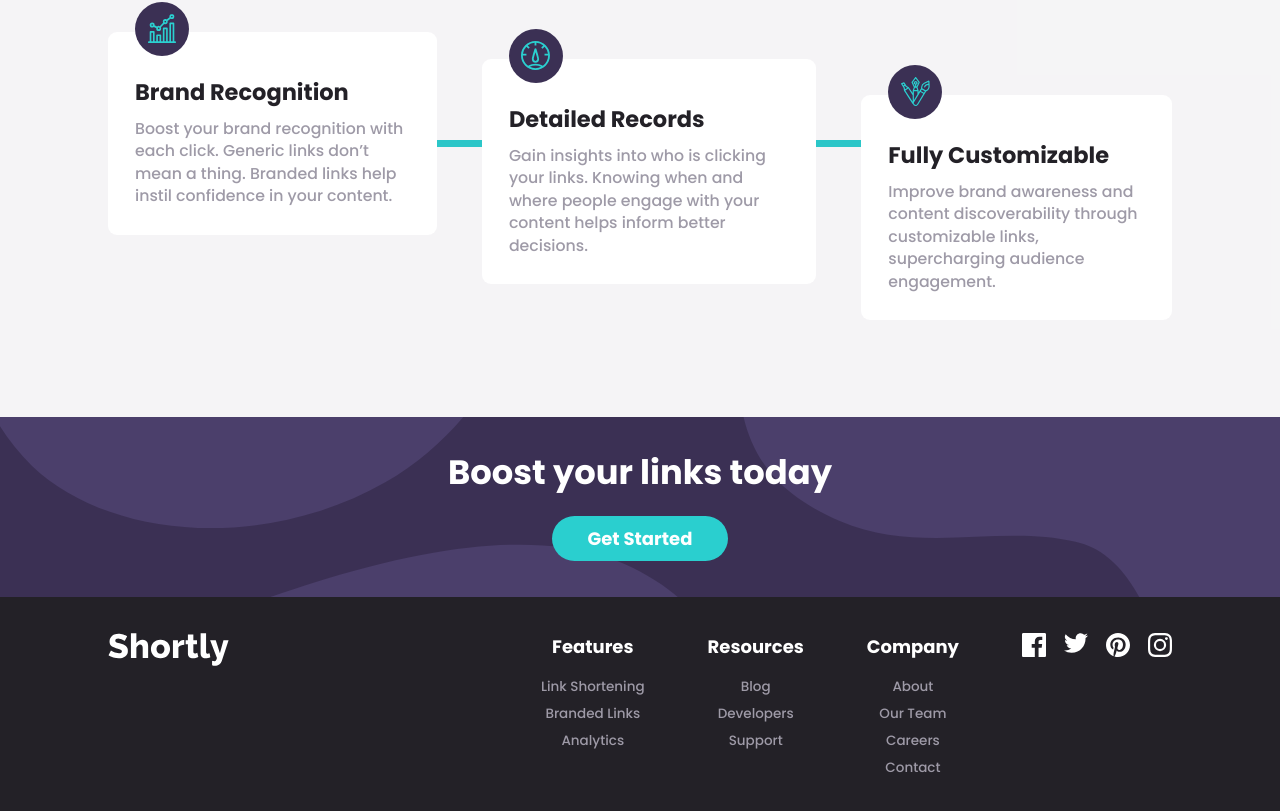
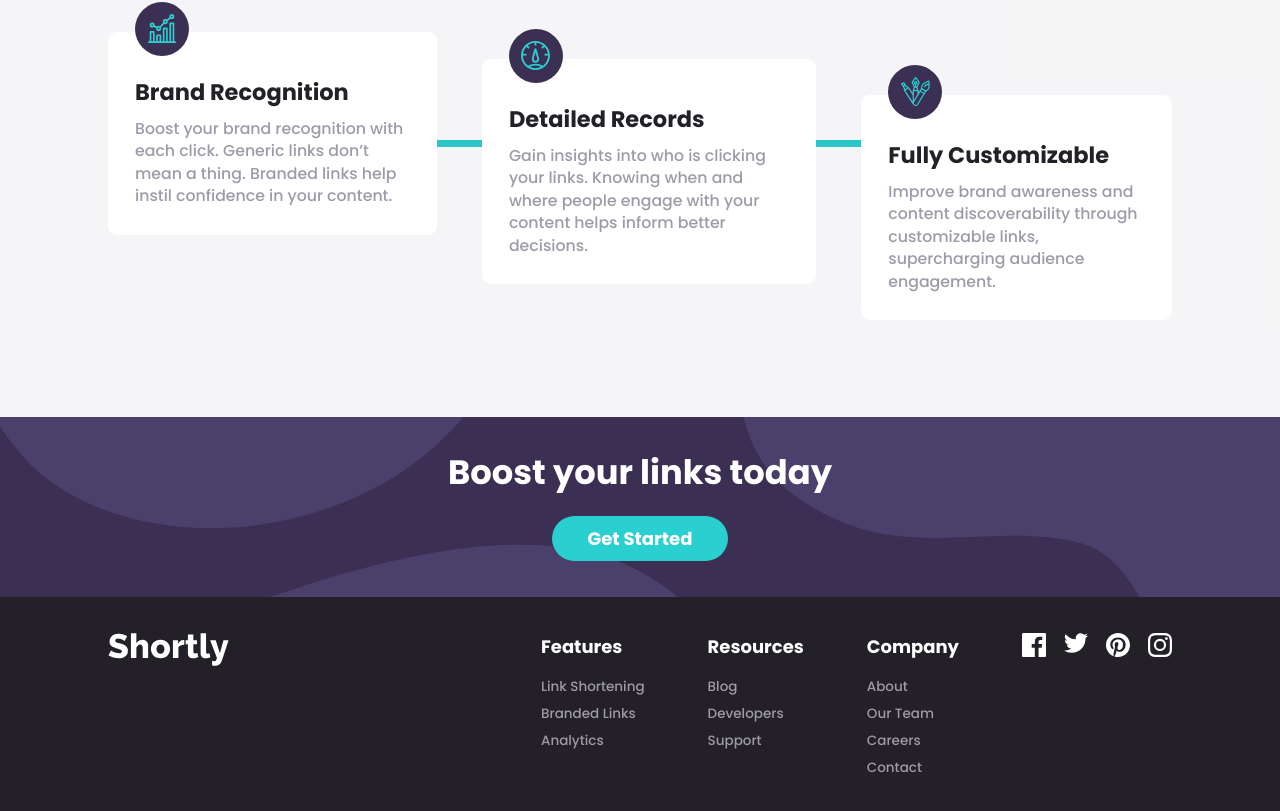
Before and after one commit to saroshfarhan/url-shortener, a React (Vite) app: page / in a window 1280 px wide. Shown: the part 942-1753 px from the top of the page. Built offline with nearby package versions, Linux system fonts and the light colour scheme.

Commit message:
css changes

```diff
--- a/src/components/footer.jsx
+++ b/src/components/footer.jsx
@@ -12,7 +12,7 @@ function Footer() {
         <a href="#">
           <img src={logo} alt="shortly logo" className="contrast-200 invert" />
         </a>
-        <div className="flex flex-col gap-14 text-center lg:flex-row lg:items-start lg:justify-between">
+        <div className="flex flex-col gap-14 text-center lg:flex-row lg:items-start lg:justify-between lg:text-left">
           <div id="features">
             <a href="#" className="font-semibold text-white">
               Features
```
